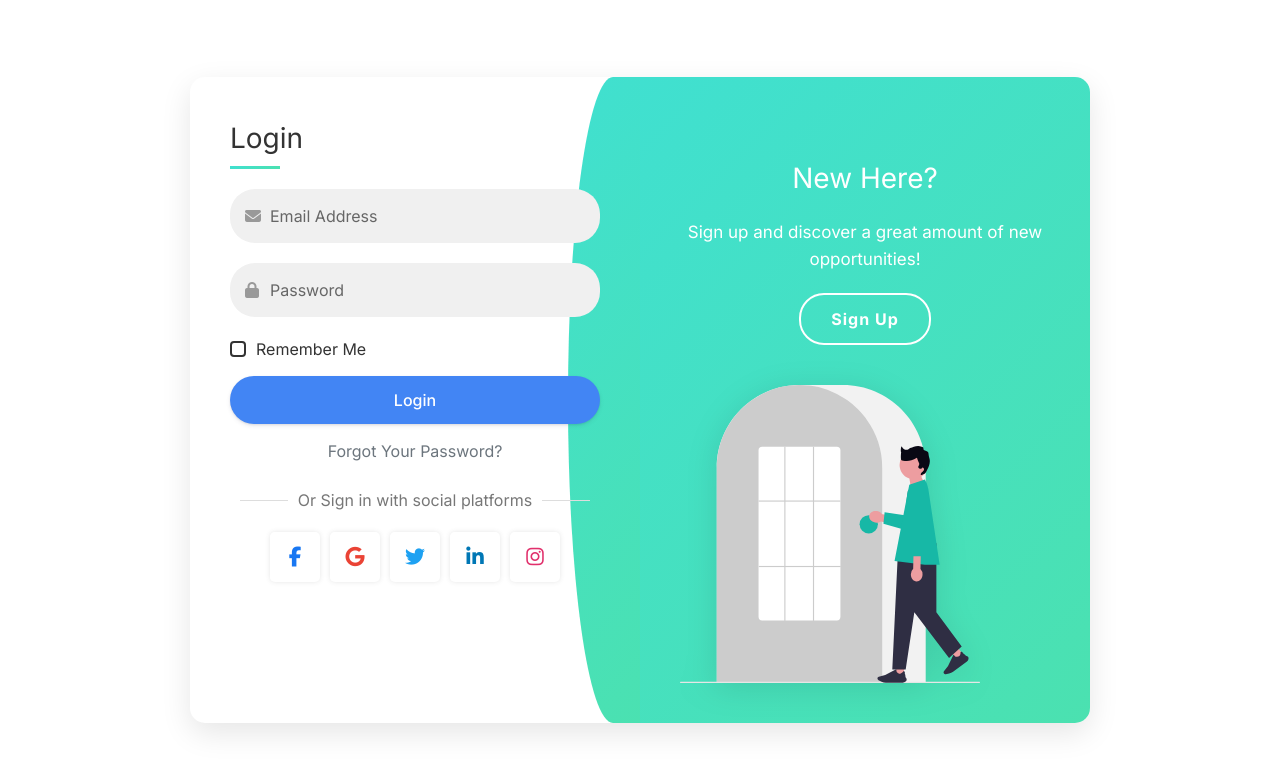
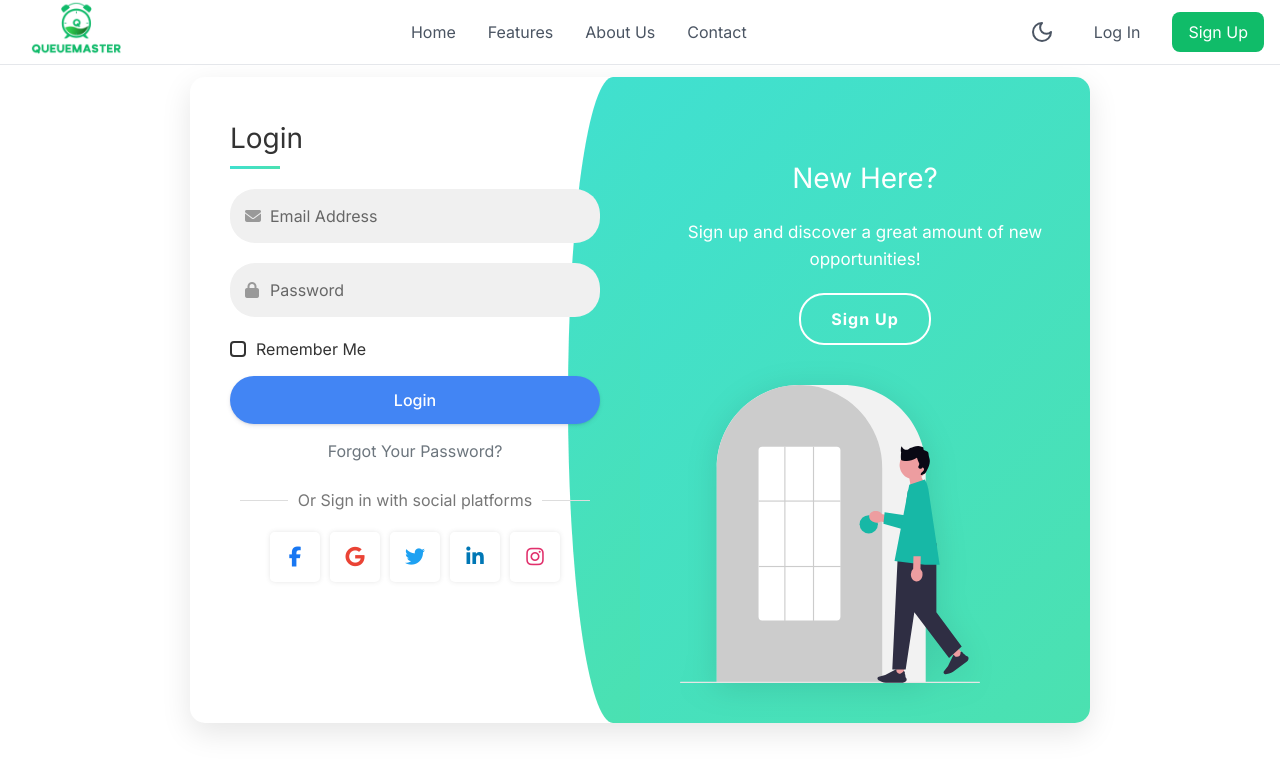
Before and after one commit to ali-r2005/Waitless-frontend, a Next.js app: page /auth/login in a window 1280 px wide. Shown: the top 772 px of the page. Built offline with nearby package versions, Linux system fonts and the light colour scheme; no server answers.

Commit message:
fexing navbar

```diff
--- a/app/layout.tsx
+++ b/app/layout.tsx
@@ -5,7 +5,6 @@ import type { Metadata } from "next"
 
 import { ThemeProvider } from "@/components/theme-provider"
 import { AuthProvider } from "@/lib/auth-context"
-
 const inter = Inter({ subsets: ["latin"] })
 
 export const metadata: Metadata = {
@@ -20,6 +19,7 @@ export default function RootLayout({
   children: React.ReactNode
 }) {
   return (
+
     <html lang="en" suppressHydrationWarning>
       <head>
         <link
@@ -28,6 +28,7 @@ export default function RootLayout({
         />
       </head>
       <body className={inter.className}>
+        <Navbar/>
         <AuthProvider>
           <ThemeProvider attribute="class" defaultTheme="light" enableSystem disableTransitionOnChange>
             {children}
@@ -39,3 +40,4 @@ export default function RootLayout({
 }
 
 import './globals.css'
+import { Navbar } from "@/components/sections/layouts/Navbar"
--- a/components/sections/layouts/Navbar.tsx
+++ b/components/sections/layouts/Navbar.tsx
@@ -5,10 +5,12 @@ import { Moon, Sun } from "lucide-react"
 import { useTheme } from "next-themes"
 import Image from "next/image"
 import Link from "next/link"
+import { useRouter } from "next/navigation"
 
 export function Navbar() {
   const [mounted, setMounted] = useState(false)
   const { theme, setTheme } = useTheme()
+  const router = useRouter()
 
   useEffect(() => {
     setMounted(true)
@@ -24,6 +26,17 @@ export function Navbar() {
     }
   }
 
+  const handleLogoClick = () => {
+    // First try to scroll to home section if on main page
+    const homeSection = document.getElementById("home")
+    if (homeSection) {
+      scrollToSection("home")
+    } else {
+      // If not on main page, navigate to home page
+      router.push("/")
+    }
+  }
+
   return (
     <nav className="fixed top-0 left-0 right-0 z-50 bg-white dark:bg-gray-900 border-b border-gray-200 dark:border-gray-800">
       <div className="container mx-auto px-4">
@@ -36,7 +49,7 @@ export function Navbar() {
               width={120}
               height={120}
               className="cursor-pointer"
-              onClick={() => scrollToSection("home")}
+              onClick={handleLogoClick}
             />
           </div>
 
```
